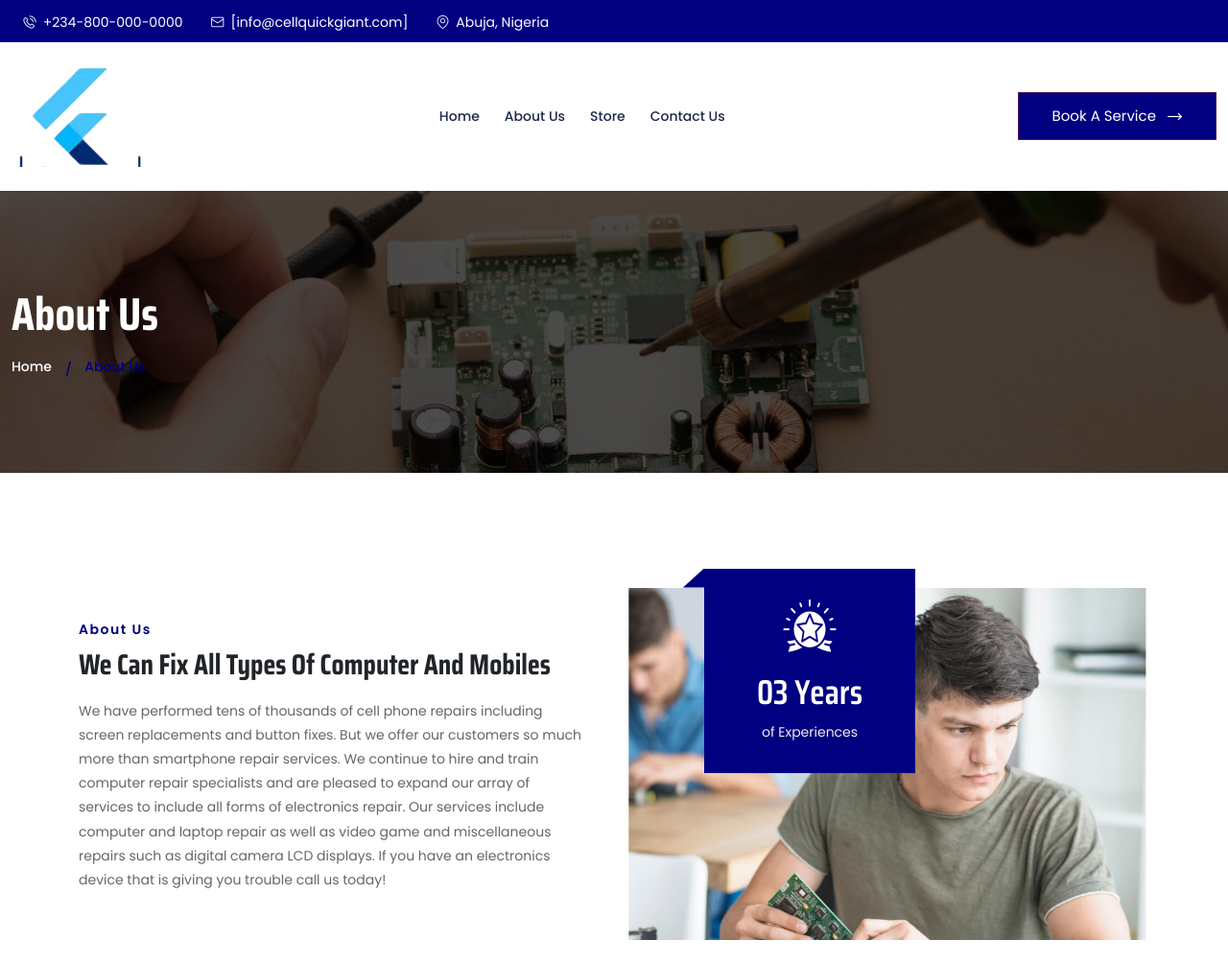
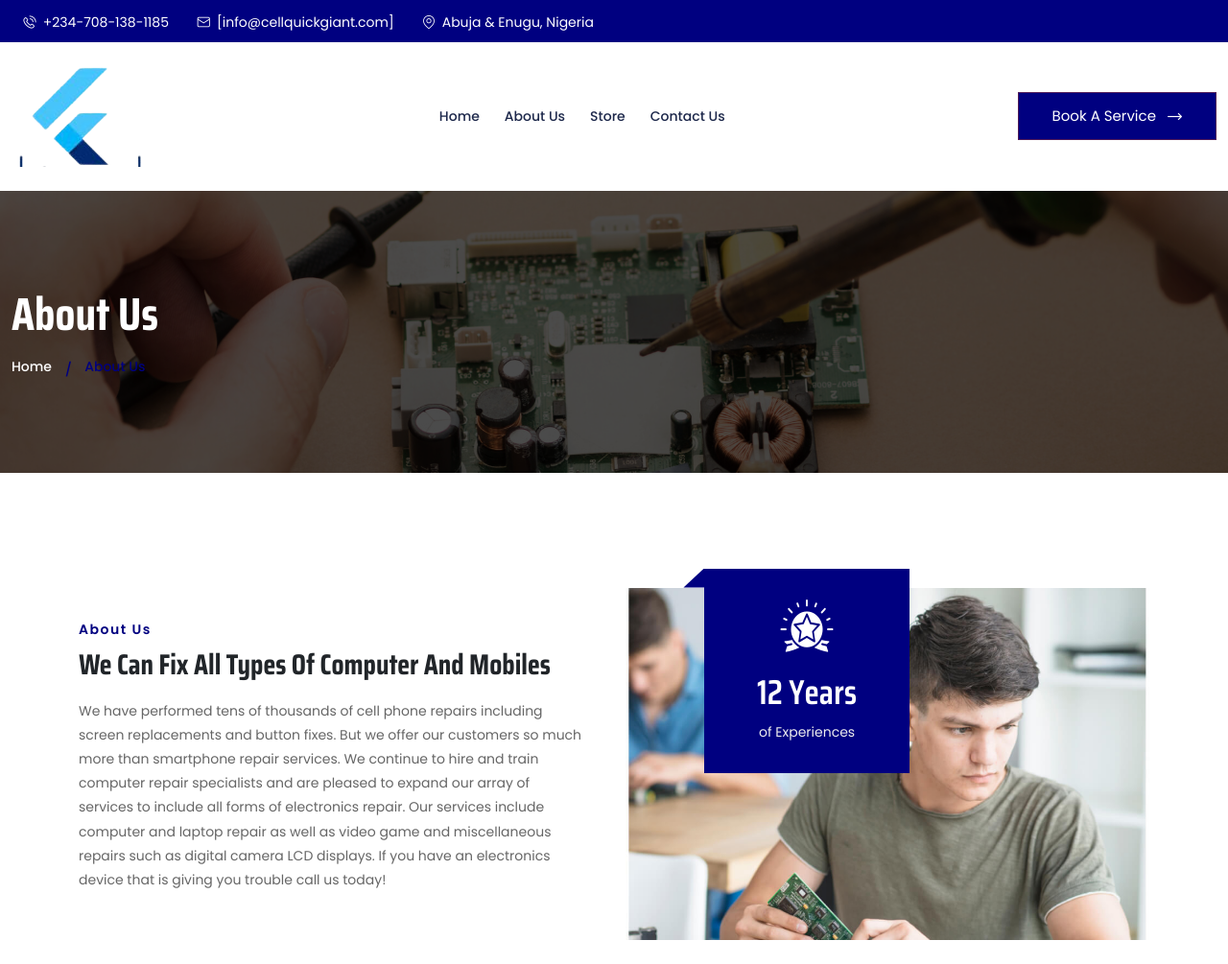
Before and after one commit to emyduke/cellquickgiant, a Django app: page /about/ in a window 1280 px wide. Shown: the top 1005 px of the page at 96% size. Run offline with Django 3.2, Linux system fonts and the light colour scheme; some libraries are stand-ins or nearby versions.

```diff
--- a/homepage/templates/homepage/about.html
+++ b/homepage/templates/homepage/about.html
@@ -39,7 +39,7 @@
                     <img src="{% static '' %}assets/images/about/about1.jpg" alt="image">
                     <div class="about-img-text">
                         <i class="flaticon-badge"></i>
-                        <h4>03 Years</h4>
+                        <h4>12 Years</h4>
                         <p>of Experiences</p>
                     </div>
                 </div>
@@ -143,7 +143,7 @@
 </div>
 
 
-<div class="team ptb-100">
+<div class="team ptb-100 d-none">
     <div class="container">
         <div class="default-section-title default-section-title-middle">
             <span>Experts For CellQuick</span>
--- a/homepage/templates/homepage/base.html
+++ b/homepage/templates/homepage/base.html
@@ -33,11 +33,11 @@
                 <div class="col-lg-8 col-md-9 col-sm-12 col-12">
                     <div class="topbar-left-area">
                         <ul>
-                            <li><i class="flaticon-phone-call"></i> <a href="tel:1100380790">+234-800-000-0000</a></li>
+                            <li><i class="flaticon-phone-call"></i> <a href="tel:+2347081381185">+234-708-138-1185</a></li>
                             <li><i class="flaticon-email"></i> <a href="#"><span class="__cf_email__" >[info@cellquickgiant.com]</span></a>
                             </li>
                             <li><i class="flaticon-location"></i> <a href="javascript:void(0)"
-                                    target="_blank"> Abuja, Nigeria</a></li>
+                                    target="_blank"> Abuja &amp; Enugu, Nigeria</a></li>
                         </ul>
                     </div>
                 </div>
@@ -149,7 +149,7 @@
                         <div class="footer-contact-card">
                             <i class="flaticon-phone-call"></i>
                             <h6>Phone</h6>
-                            <p><a href="tel:123456778">+234-800-000-0000</a></p>
+                            <p><a href="tel:+2347081381185">+234-708-138-1185</a></p>
                         </div>
                         <div class="footer-contact-card">
                             <i class="flaticon-email"></i>
@@ -162,7 +162,7 @@
                         <div class="footer-contact-card">
                             <i class="flaticon-location"></i>
                             <h6>Loaction</h6>
-                            <p><a href="javascript:void(0)" target="_blank">Abuja, Nigeria</a></p>
+                            <p><a href="javascript:void(0)" target="_blank">Abuja &amp; Enugu, Nigeria</a></p>
                         </div>
                     </div>
                 </div>
--- a/homepage/templates/homepage/contact.html
+++ b/homepage/templates/homepage/contact.html
@@ -75,12 +75,12 @@
                     <h4>Customer Support</h4>
                     <p>Need some help? Get in touch with us.</p>
                     <ul class="contact-list">
-                        <li><i class="flaticon-phone-call"></i><a href="tel:+123456778">+234-800-000-0000</a></li>
+                        <li><i class="flaticon-phone-call"></i><a href="tel:+2347081381185">+234-708-138-1185</a></li>
                         <li><i class="flaticon-email"></i><a href="mailto:info@cellquickgiant.com"><span class="__cf_email__"
                                     >[info@cellquickgiant.com]</span></a>
                         </li>
                         <li><i class="flaticon-location"></i><a href=""
-                                target="_blank">Abuja Nigeria</a></li>
+                                target="_blank"> &amp; Enugu, Nigeria</a></li>
                     </ul>
                     <h4>Working Hours</h4>
                     <ul class="working-time">
--- a/homepage/templates/homepage/index.html
+++ b/homepage/templates/homepage/index.html
@@ -112,7 +112,7 @@
                             repairing and servicing electronic devices of all shapes and sizes.
                             Our gadget repair technicians can fix just about anything from a broken cell phone to a
                             crashed Operating System on a Windows PC, and also Comptuer sales.
-                            Our experience in training is unparalleled, with over 3 years in retail business we have
+                            Our experience in training is unparalleled, with over 12 years in retail business we have
                             seen just about everything, and have repaired it all.</p>
                     </div>
                     <a class="default-button default-button-2 mt-30" href="{% url 'about' %}"><span>About Our Company <i
@@ -124,7 +124,7 @@
                     <img src="{% static '' %}assets/images/about/about1.jpg" alt="image">
                     <div class="about-img-text">
                         <i class="flaticon-badge"></i>
-                        <h4>03 Years</h4>
+                        <h4>12 Years</h4>
                         <p>of Experiences</p>
                     </div>
                 </div>
```
